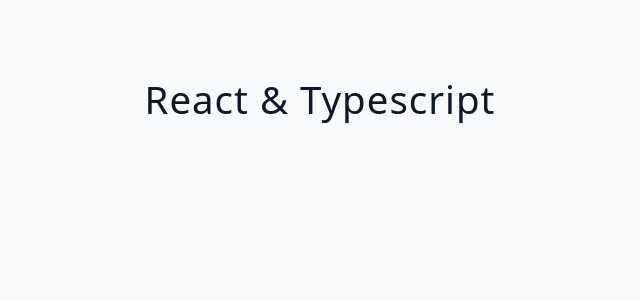
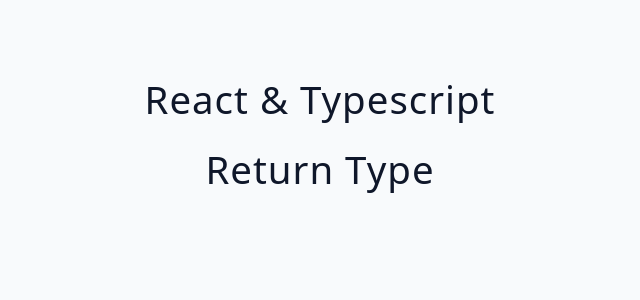
Before and after one commit to kiryhanchiiiik/react-typescript, a React (Vite) app: page / in a window 1280 px wide. Shown: the top 300 px of the page, without its empty margins (320-960 px from the left). Built offline with nearby package versions, Linux system fonts and the light colour scheme.

Commit message:
Component Return

```diff
--- a/src/App.tsx
+++ b/src/App.tsx
@@ -1,7 +1,9 @@
+import Component from "./starter/01-return";
+
 function App() {
   return (
     <main>
-      <h2>React & Typescript</h2>
+      <Component />
     </main>
   );
 }
--- a/src/starter/01-return/index.tsx
+++ b/src/starter/01-return/index.tsx
@@ -1,9 +1,11 @@
-function Component() {
+function Component(): JSX.Element | null | string {
   return (
     <div>
       <h2>React & Typescript</h2>
       <h2>Return Type</h2>
     </div>
   );
+  return null;
+  return "hello";
 }
 export default Component;
```
